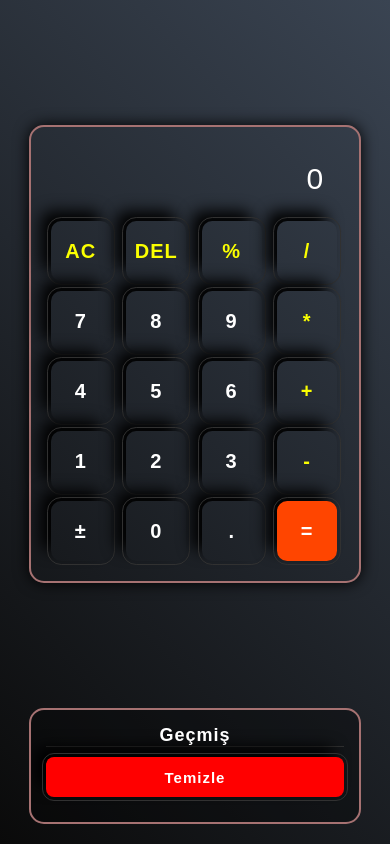
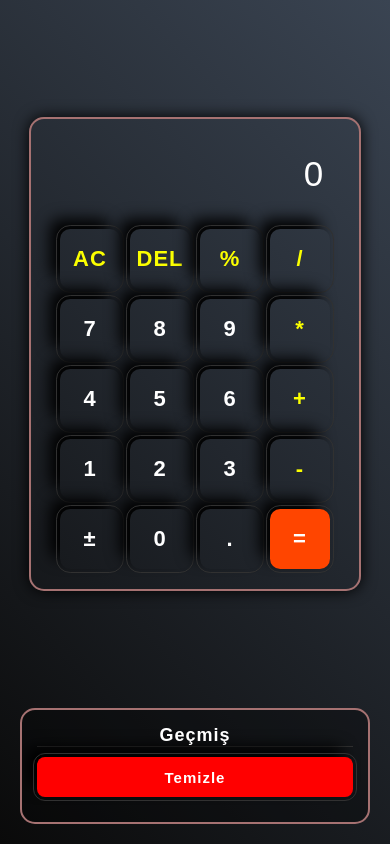
Before and after one commit to omerfarkkekec/idk, a plain HTML site: page index.html in a window 390 px wide. Drawn offline with Linux system fonts and the light colour scheme.

Commit message:
Add files via upload

```diff
--- a/hesap.css
+++ b/hesap.css
@@ -17,11 +17,11 @@ body {
     padding: 20px;
 }
 
-
+/* Bilgisayar için yan yana dizilim */
 @media (min-width: 800px) {
     body {
         flex-direction: row;
-        gap: 20px;
+        gap: 40px;
     }
 }
 
@@ -31,17 +31,20 @@ body {
     border: 2px solid rgb(166,114,114);
     border-radius: 15px;
 
-
+    /* Bilgisayarda butonları sıkıca sarması için */
     width: fit-content;
     margin: auto;
 }
 
+/* NOT: .row sınıfına genel (bilgisayar için) flex vermedik.
+   Böylece bilgisayarda eski düzen (inline-block) devam edecek. */
+
 .display input {
-
-    width: 360px;
+    width: 320px; /* Bilgisayarda sabit genişlik (butonlar kadar) */
     border: none;
     outline: none;
     padding: 20px;
+    margin-bottom: 10px;
     background: transparent;
     color: #fff;
     font-size: 40px;
@@ -77,8 +80,6 @@ button:active {
 
 .opr {
     color: #fbff00;
-    background: translate(2px,2px);
-    font-size: 700;
 }
 
 #eqBtn {
@@ -86,18 +87,14 @@ button:active {
     font-weight: 900;
 }
 
-
 .history {
     margin-top: 20px;
     padding: 15px;
     border: 2px solid rgb(166,114,114);
     border-radius: 15px;
     color: white;
-
-
-    width: 390px;
-    max-width: 400px;
-
+    width: 350px;
+    max-width: 90vw;
     background: rgba(0,0,0,0.3);
     overflow-y: auto;
     max-height: 400px;
@@ -140,35 +137,32 @@ button:active {
     transition: 0.3s;
 }
 
+/* --- TELEFON VE TABLET İÇİN ÖZEL DÜZELTMELER --- */
+@media (max-width: 800px) {
 
-@media (max-width: 450px) {
+    /* Sadece telefonda butonları esnek yapıp hizalıyoruz */
+    .row {
+        display: flex;
+        justify-content: center;
+        width: 100%;
+    }
+
+    /* Mobilde input genişliğini serbest bırakıyoruz */
+    .display input {
+        width: 100%;
+        font-size: 35px;
+    }
+
+    .calculator {
+        width: 95%; /* Ekrana tam otursun */
+        max-width: 400px;
+    }
+
+    /* Butonları biraz küçültüp sıkıştırıyoruz ki taşmasın */
     button {
         width: 60px;
         height: 60px;
         margin: 5px;
-        font-size: 20px;
-    }
-
-    .display input {
-        font-size: 30px;
+        font-size: 22px;
     }
 }
-
-
-@media (max-width: 800px) {
-    .calculator {
-        width: 95%;
-        max-width: 400px;
-    }
-
-    .display input {
-
-        width: 100%;
-    }
-
-    .history {
-        width: 95%;
-        max-width: 400px;
-    }
-
-}
```
